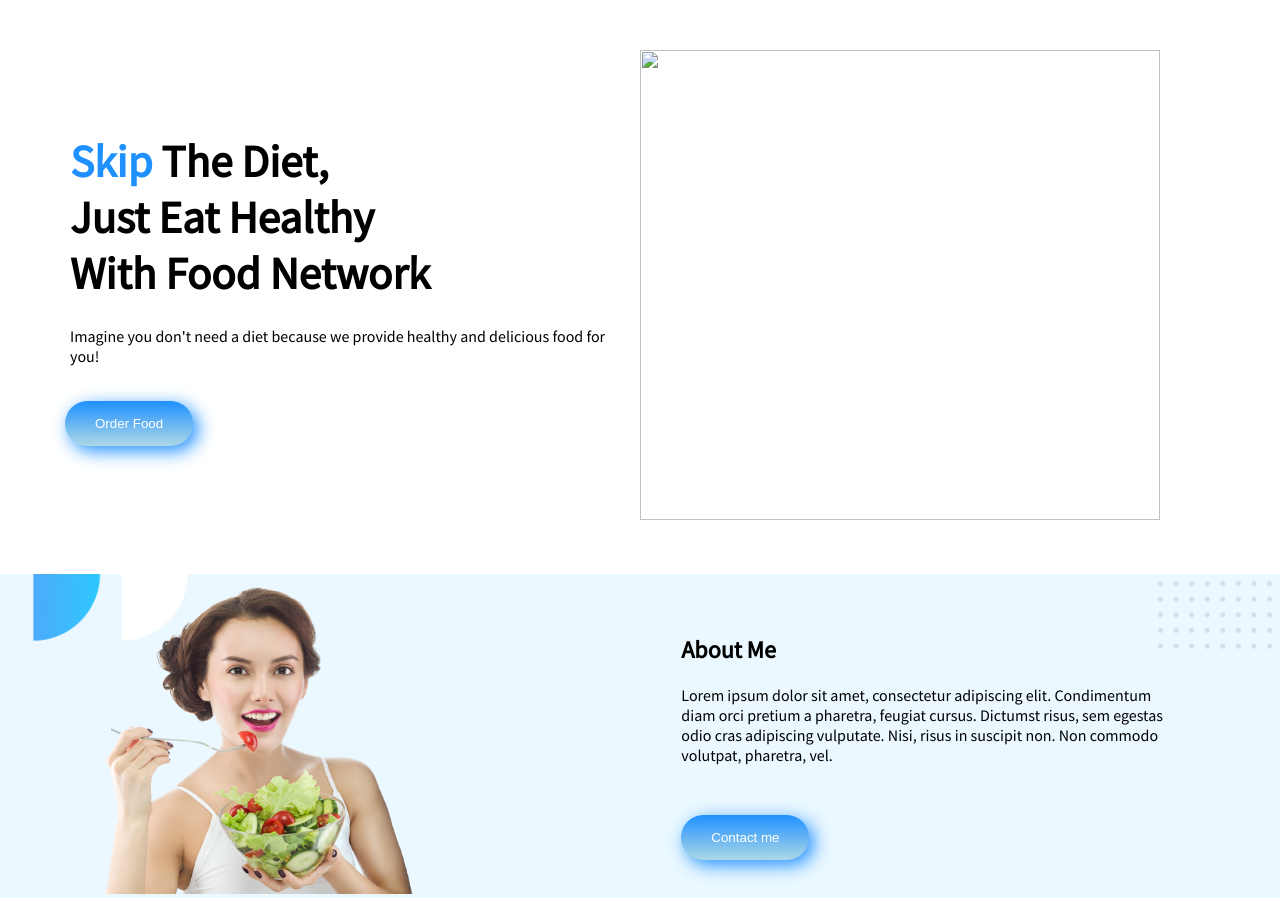
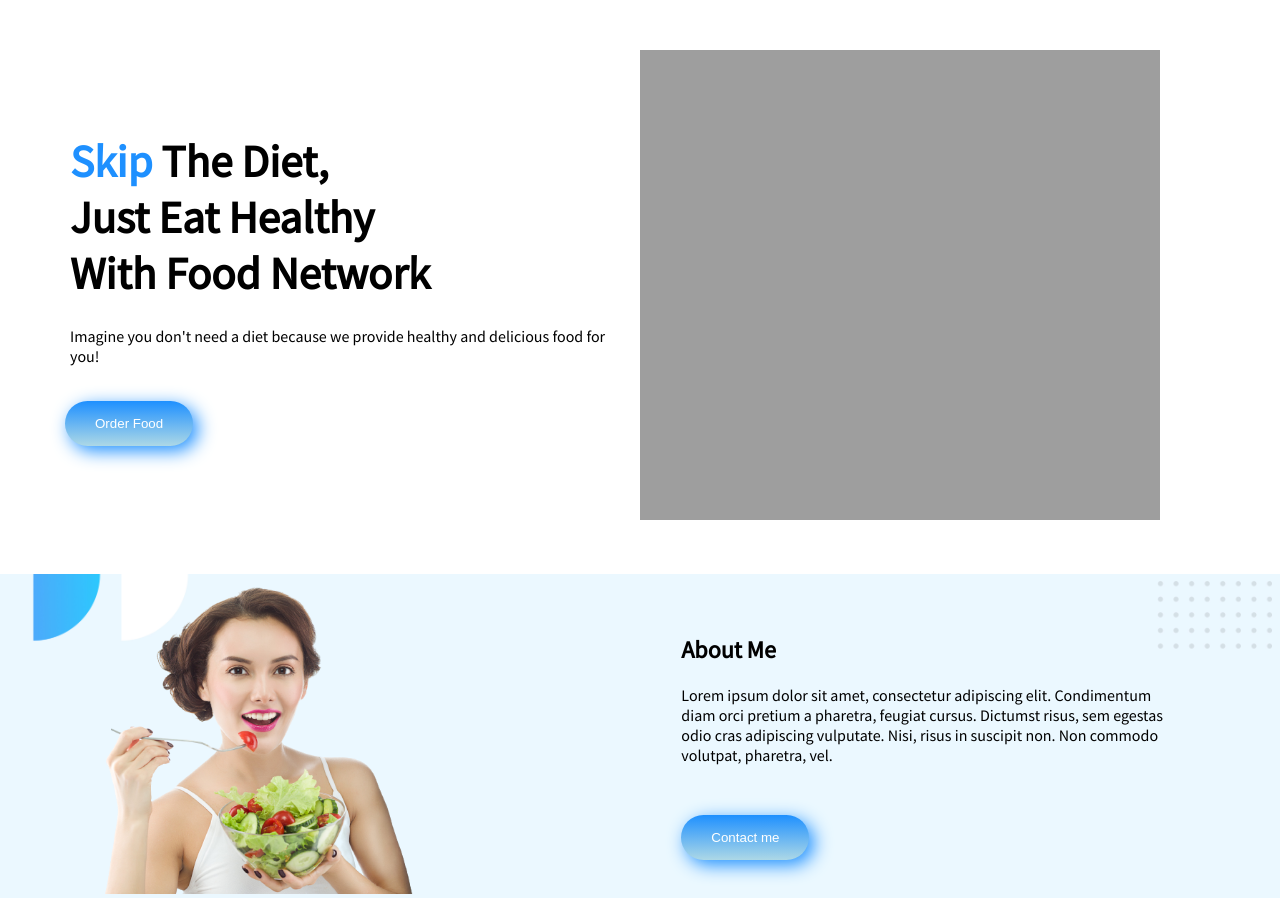
Before and after one commit to hasanshanto01/eat-healthy, a plain HTML site: page index.html in a window 1280 px wide. Shown: the top 901 px of the page. Drawn offline with Linux system fonts and the light colour scheme; the site is published under a folder, as on GitHub Pages, so addresses that start at the root find nothing.

Commit message:
simple modifiction

```diff
--- a/index.html
+++ b/index.html
@@ -24,7 +24,7 @@
             <button class="title-text link-btn">Order Food</button>
         </div>
         <div class="top-img">
-            <img class="male-img" src="/img/male.png" alt="">
+            <img class="male-img" src="img/male.png" alt="">
         </div>
     </section>
     <section class="middel-banner">
```
